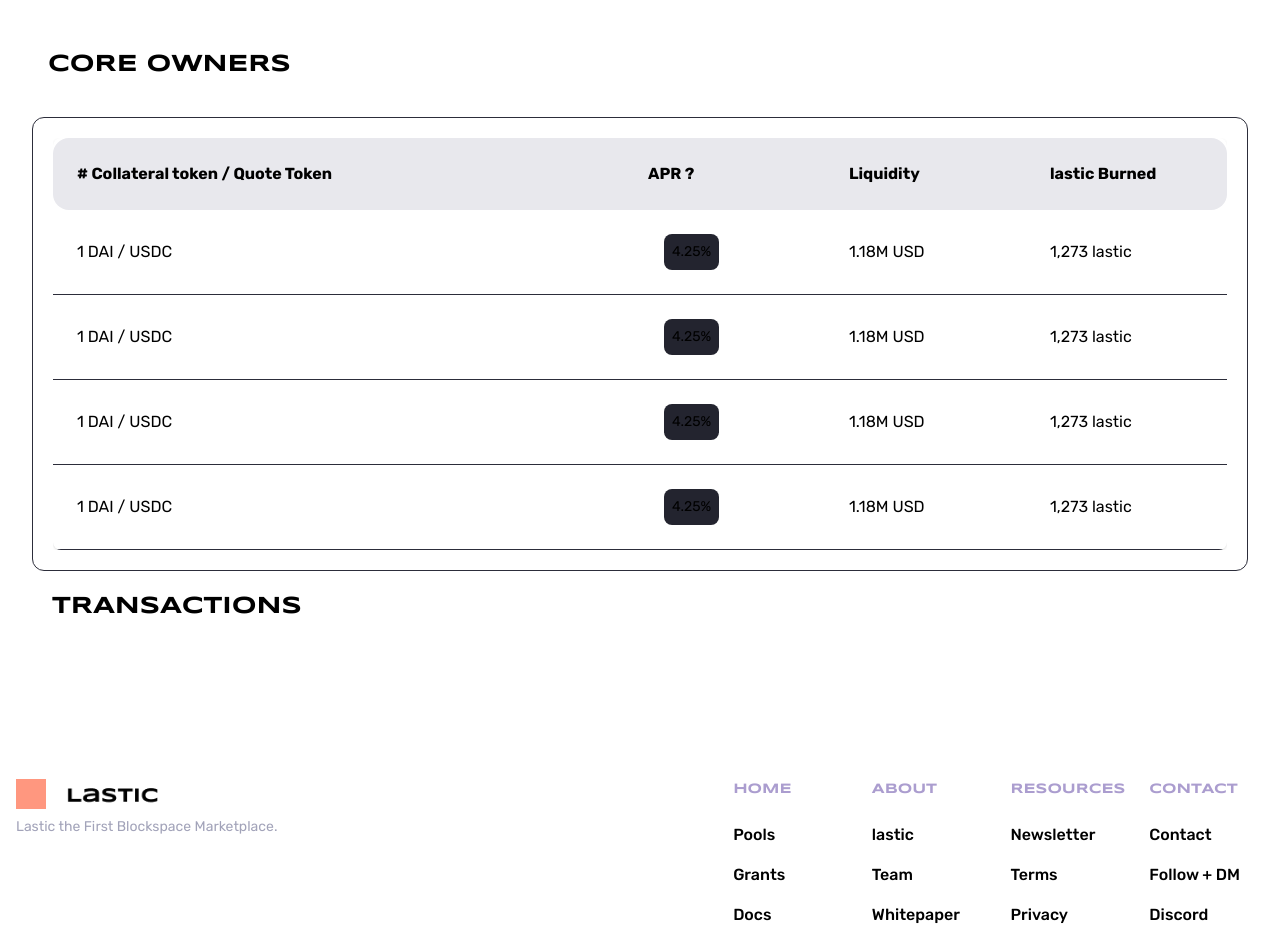
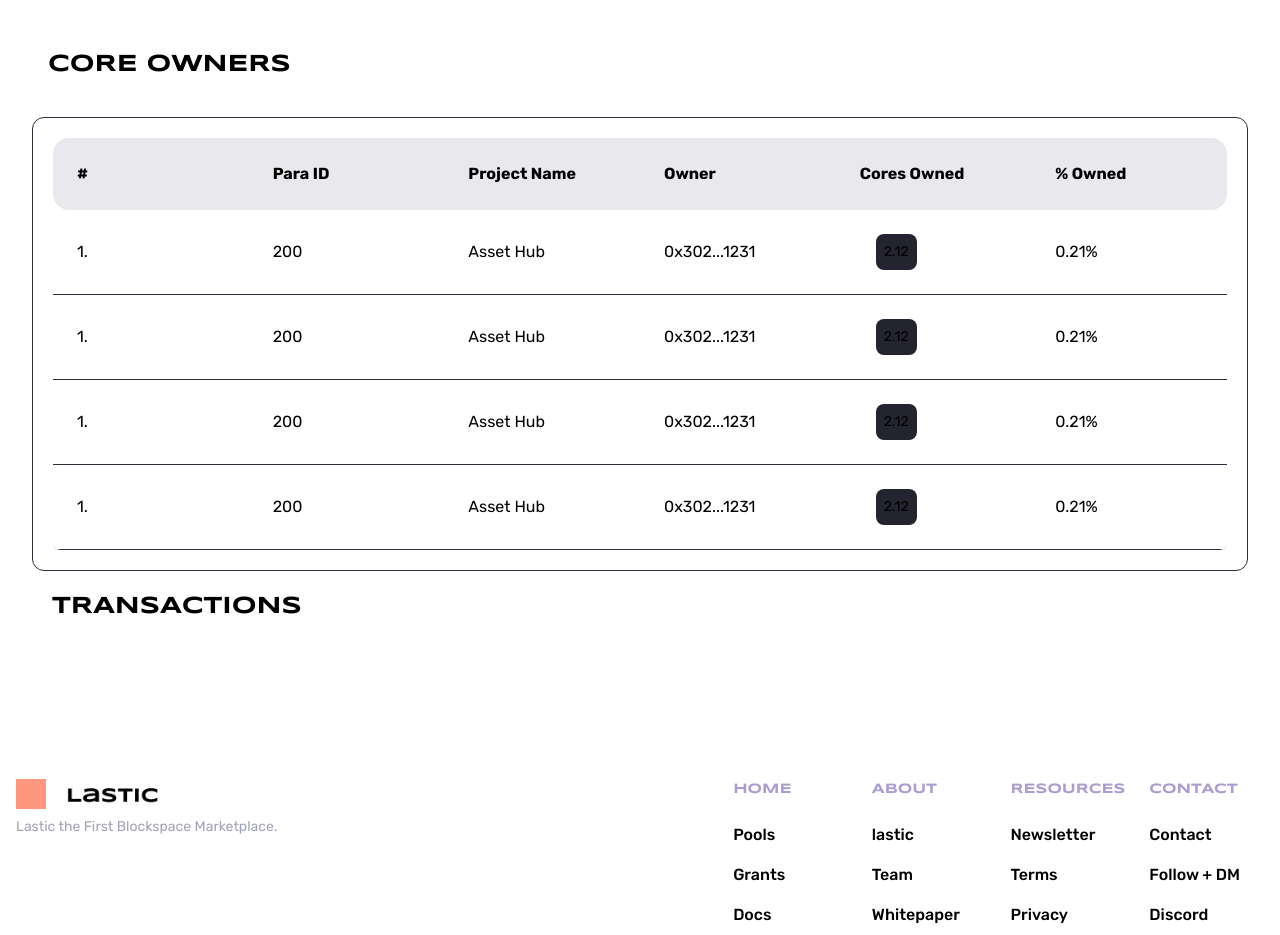
Before and after one commit to LasticXYZ/LasticUI, a Next.js app in the folder static_frontend/: page /bulkcore1 in a window 1280 px wide. Shown: the part 1600-2535 px from the top of the page. Built offline with nearby package versions, Linux system fonts and the light colour scheme.

Commit message:
changing core owners table

```diff
--- a/static_frontend/src/sections/pools/CoreOwners.jsx
+++ b/static_frontend/src/sections/pools/CoreOwners.jsx
@@ -9,28 +9,30 @@ import React, { useState } from 'react';
 
 const PoolsSection = () => {
   const TableHeader = [
-    { title: "# Collateral token / Quote Token" },
-    { title: "APR ?" },
-    { title: "Liquidity" },
-    { title: "lastic Burned" },
+    { title: "#" },
+    { title: "Para ID" },
+    { title: "Project Name" },
+    { title: "Owner" },
+    { title: "Cores Owned" },
+    { title: "% Owned" },
   ];
 
   const TableData = [
     {
       href: "/",
-      data: ["1 DAI / USDC", <TagComp className="mx-4 my-2" title="4.25%"/>, "1.18M USD", "1,273 lastic"],
+      data: ["1.", "200", "Asset Hub", "0x302...1231", <TagComp className="mx-4 my-2" title="2.12"/>, " 0.21%"],
     },
     {
       href: "/",
-      data: ["1 DAI / USDC", <TagComp className="mx-4 my-2" title="4.25%"/>, "1.18M USD", "1,273 lastic"],
+      data: ["1.", "200", "Asset Hub", "0x302...1231", <TagComp className="mx-4 my-2" title="2.12"/>, " 0.21%"],
     },
     {
       href: "/",
-      data: ["1 DAI / USDC", <TagComp className="mx-4 my-2" title="4.25%"/>, "1.18M USD", "1,273 lastic"],
+      data: ["1.", "200", "Asset Hub", "0x302...1231", <TagComp className="mx-4 my-2" title="2.12"/>, " 0.21%"],
     },
     {
       href: "/",
-      data: ["1 DAI / USDC", <TagComp className="mx-4 my-2" title="4.25%"/>, "1.18M USD", "1,273 lastic"],
+      data: ["1.", "200", "Asset Hub", "0x302...1231", <TagComp className="mx-4 my-2" title="2.12"/>, " 0.21%"],
     }
   ]
 
@@ -43,7 +45,7 @@ const PoolsSection = () => {
       </h1>
     </div>
     <div>
-      <GeneralTable tableData={TableData} tableHeader={TableHeader} colClass="grid-cols-first-big" />
+      <GeneralTable tableData={TableData} tableHeader={TableHeader} colClass="grid-cols-6" />
     </div>
 
 </section>
```
